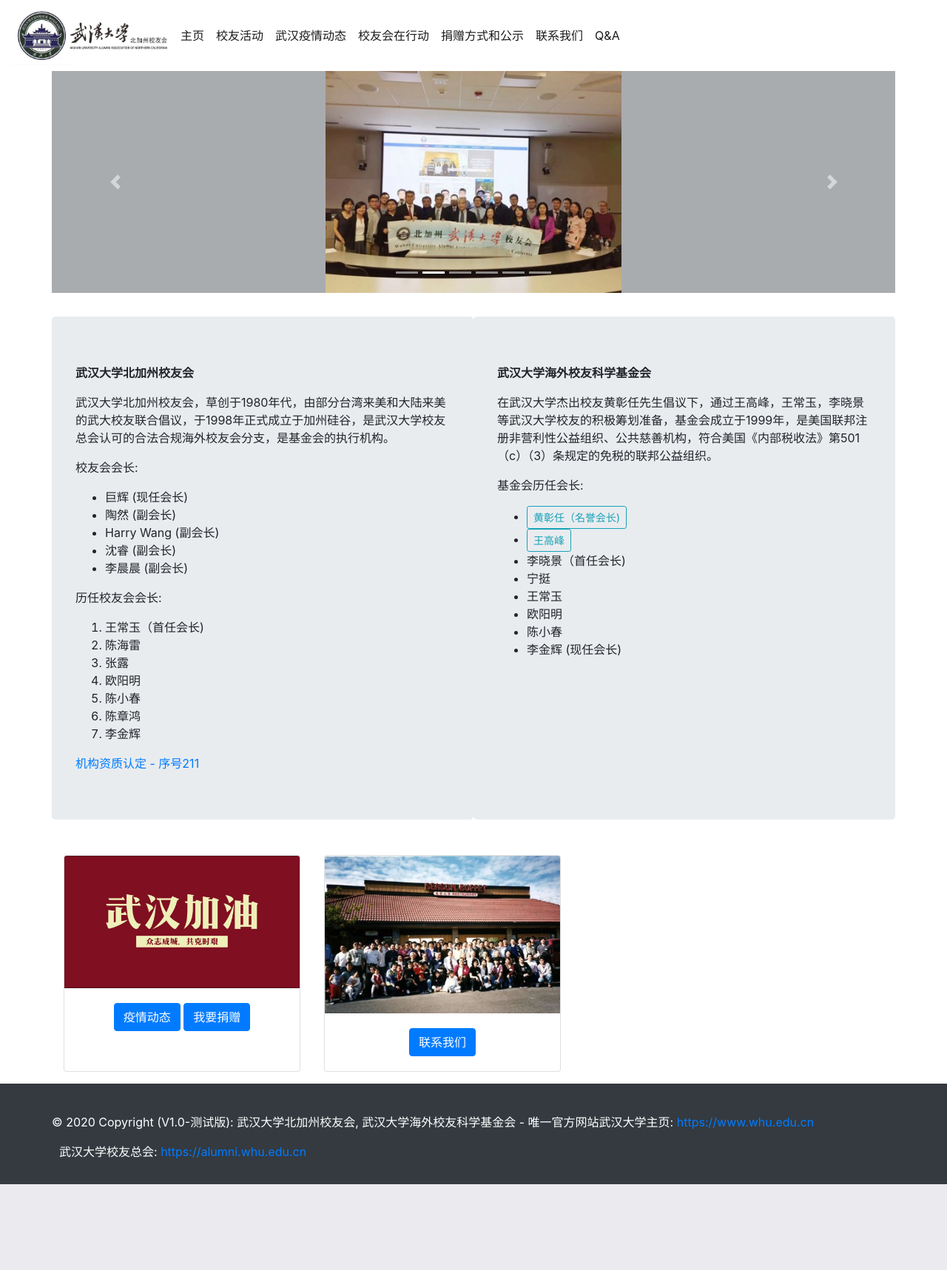
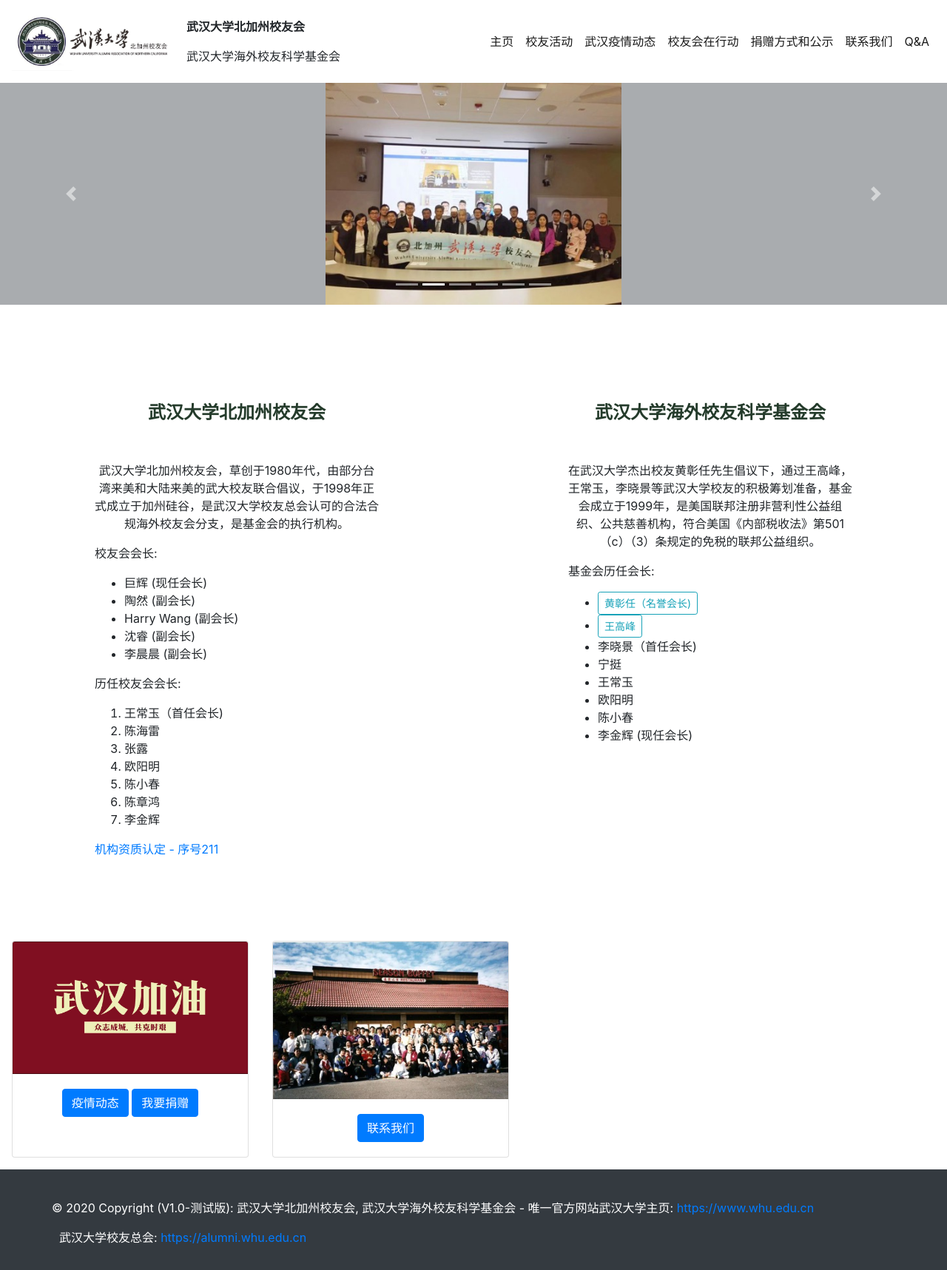
Before and after one commit to gaohongwei/wuhan_need_you, a Flask app: page / in a window 1280 px wide. Shown: the whole page at 74% size. Before the commit the page ends 1601 px from the top, so only its background shows below. Run offline with Flask 2, Linux system fonts and the light colour scheme; some libraries are stand-ins or nearby versions.

Commit message:
added caption to the nav bar, moved nav bar to the right, reformatted all pages

```diff
--- a/app/templates/base.html
+++ b/app/templates/base.html
@@ -24,11 +24,15 @@
 	<nav class="navbar navbar-expand-lg navbar-light ml-auto" >
 	  	<a href="/">
 	  		<img src="{{url_for('static', filename='image/newLogo.jpg')}}" width="220" height="80">
-	  	</a>
+		</a>
+		<div style="word-wrap: break-word; margin-left:1em; margin-right:1em;">
+			<p style="margin-top: 1em; font: size 20px; font-weight: bold;">武汉大学北加州校友会</p>
+			<p style = "font-size: 16px;">武汉大学海外校友科学基金会</p>
+		</div>
 	  	<button class="navbar-toggler" type="button" data-toggle="collapse" data-target="#navbarNav" aria-controls="navbarNav" aria-expanded="false" aria-label="Toggle navigation">
 	    <span class="navbar-toggler-icon"></span>
 	  	</button>
-	  	<div class="collapse navbar-collapse" id="navbarNav">
+	  	<div style = "position:absolute; right: 1em;" class="collapse navbar-collapse" id="navbarNav">
 	    	<ul class="navbar-nav">
 	    		{% for menu in menus %}
 	    			<li class="nav-item active">
@@ -50,7 +54,7 @@
 
   <div class="container text-center text-md-left">
     <div class="row text-center text-md-left mt-3 pb-3">
-    <p class="text-center text-md-left">© 2020 Copyright (V1.0-测试版): 武汉大学北加州校友会, 武汉大学海外校友科学基金会 - 唯一官方网站</p>
+    <p class = "text-center text-md-left">© 2020 Copyright (V1.0-测试版): 武汉大学北加州校友会, 武汉大学海外校友科学基金会 - 唯一官方网站</p>
     <p>武汉大学主页: <a href="https://www.whu.edu.cn" target="_blank">https://www.whu.edu.cn</a></p>
     <p style="margin-left: 10px">武汉大学校友总会: <a href="https://alumni.whu.edu.cn" target="_blank">https://alumni.whu.edu.cn</a></p>
     </div>
--- a/app/templates/pages/alumni_action.html
+++ b/app/templates/pages/alumni_action.html
@@ -10,8 +10,9 @@
 }
 </style>
 
-<!-- <div class="jumbotron">
-  <h1>校友会在行动</h1>
+<style>.jumbotron{border-radius:0.2rem!important; } </style>
+<div style="background-color:rgb(36,59,43);padding: 1.8rem;" class="jumbotron">
+  <h1 style="text-align:left; color: white">校友会在行动</h1>
 </div> -->
 
 
--- a/app/templates/pages/index.html
+++ b/app/templates/pages/index.html
@@ -2,11 +2,11 @@
 {% block title %}Home{% endblock %}
 {% block body %}
 
-<div class="container">
+<div class="container" style="max-width: 100%;">
 
-  <div class="row">
-    <div class="col-md-12 col-lg-12 col-xl-12 jumbotron" style="padding: 0">
-      	<div class="home_content w-100 mx-auto">
+  <div class="row",>
+    <div class="col-md-12 col-lg-12 col-xl-12 jumbotron" style="padding: 0;">
+      	<div class="home_content w-100 mx-auto" style="margin-left: 0em; margin-right: 0em;">
 			<!--Carousel placeholder-->
 			<div id="carouselExampleIndicators1">
 				<div style="visible:none;height:0px">
@@ -43,9 +43,9 @@
   </div>
 
   <div class="row">
-    <div class="col-md-6 col-lg-6 col-xl-6 jumbotron">
-    	<p><strong>{{pages_info.alumni_association.title}}</strong></p>
-      	<p>{{pages_info.alumni_association.content}}</p>
+    <div class="col-md-6 col-lg-6 col-xl-6 jumbotron" style="padding: 4rem 10%; background: transparent">
+    	<p style = "text-align: center; line-height: 100px; font-size: 1.5em; color: #243B2B"><strong>{{pages_info.alumni_association.title}}</strong></p>
+      	<p style="text-align: center;">{{pages_info.alumni_association.content}}</p>
       	<p>{{pages_info.alumni_association.member_info.cur_title}}</p>
       	<ul>
       		{% for member in pages_info.alumni_association.member_info.cur_member %}
@@ -59,15 +59,15 @@
       		{% endfor %}
 		</ol>
 
-		<a href={{pages_info.alumni_association.legality.link}} target="_blank">{{pages_info.alumni_association.legality.title}}</a>
+		<a style ="text-align: center; margin:0 auto;" href={{pages_info.alumni_association.legality.link}} target="_blank">{{pages_info.alumni_association.legality.title}}</a>
     </div>
 
 
 
 
-    <div class="col-md-6 col-lg-6 col-xl-6 jumbotron">
-      <p><strong>{{pages_info.foundation.title}}</strong></p>
-      	<p>{{pages_info.foundation.content}}</p>
+    <div class="col-md-6 col-lg-6 col-xl-6 jumbotron" style="padding: 4rem 10%; background: transparent;">
+      <p style="text-align: center; line-height: 100px; font-size: 1.5em; color:#243B2B;"><strong>{{pages_info.foundation.title}}</strong></p>
+      	<p style="text-align: center;">{{pages_info.foundation.content}}</p>
       	<p>{{pages_info.foundation.member_info.title}}</p>
       	<ul>
       		{% for index in range(pages_info.foundation.member_info.member|length) %}
--- a/app/templates/pages/qa.html
+++ b/app/templates/pages/qa.html
@@ -5,7 +5,7 @@
 <style>.jumbotron{background-color:rgb(36,59,43)!important; } </style>
 <style>.jumbotron{border-radius:0.2rem!important; } </style>
 <div class="jumbotron" style="color: rgb(255, 255, 255); padding: 1.8rem;">
-  <h1>Q&A</h1>
+  <h1 style="text-align: center;">Q&A</h1>
 </div>
 
 <ul class="list-group list-group-flush">
```
Also changed, not shown: app/templates/pages/alumni_activities.html (+6 -3 lines), app/templates/pages/contact_us.html (+10 -7 lines), app/templates/pages/donate.html (+4 -4 lines), app/templates/pages/wuhan_situation.html (+6 -7 lines).
